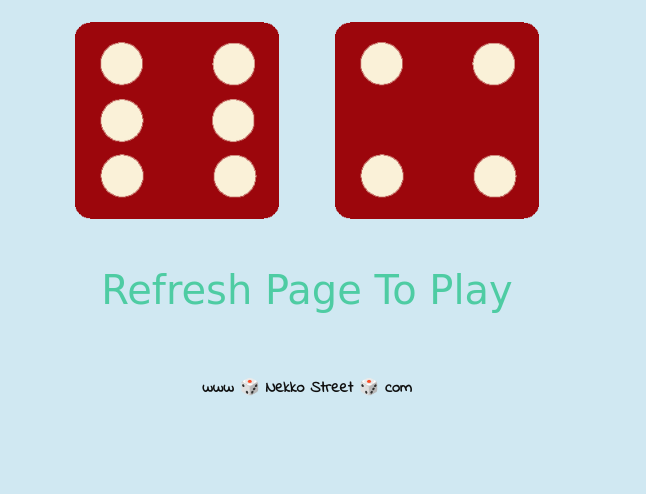
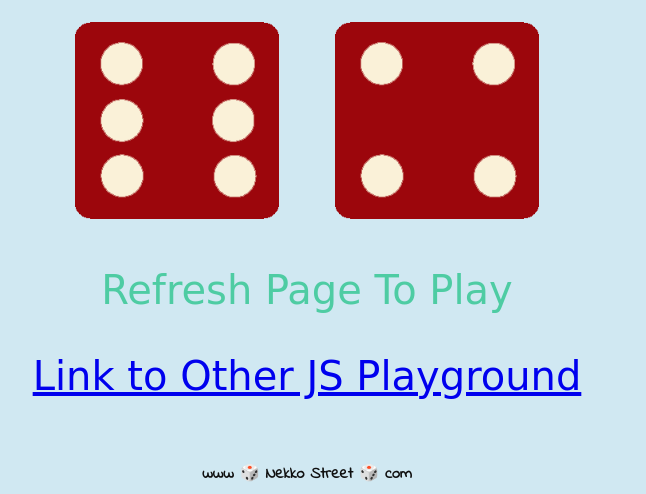
Before and after one commit to aliasisnekko/Dice-Roll, a plain HTML site: page index.html in a window 1280 px wide. Shown: the part 488-982 px from the top of the page, without its empty margins (333-979 px from the left). Before the commit the page ends 896 px from the top, so only its background shows below. Drawn offline with Linux system fonts and the light colour scheme; a web font is replaced by a local one.

Commit message:
Update index.html

```diff
--- a/index.html
+++ b/index.html
@@ -28,6 +28,7 @@
         </div>
         <div class="">
             <p>Refresh Page To Play</p>
+            <p><a href="https://aliasisnekko.github.io/playground/">Link to Other JS Playground</a></p>
         </div>
     </div>
 
```
